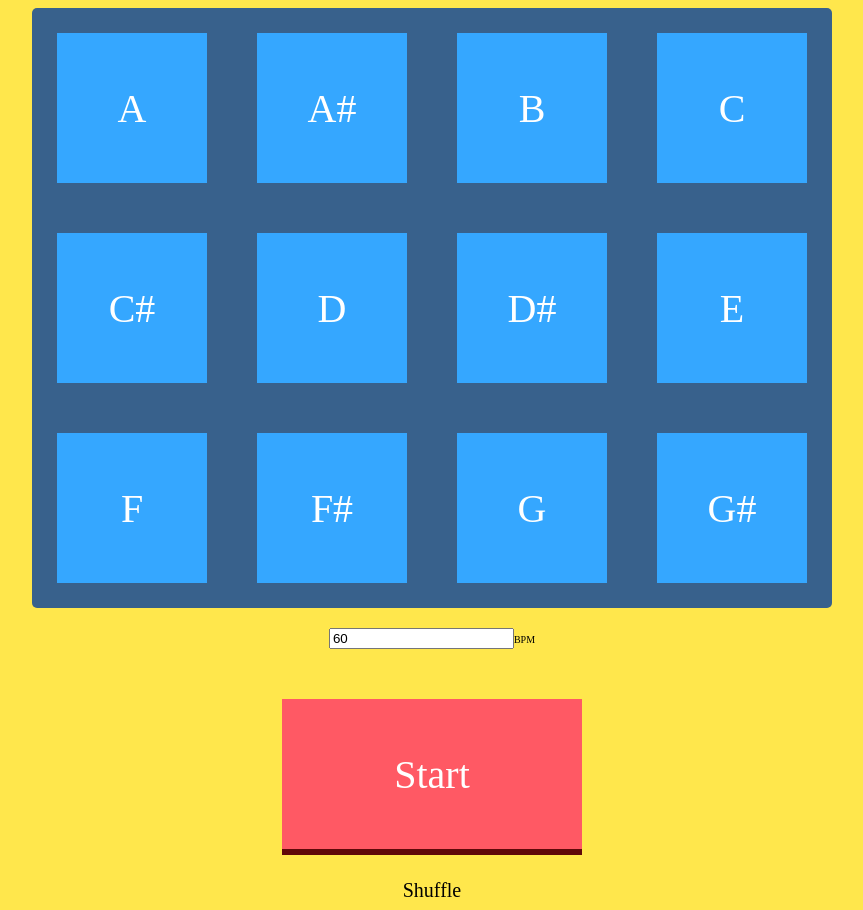
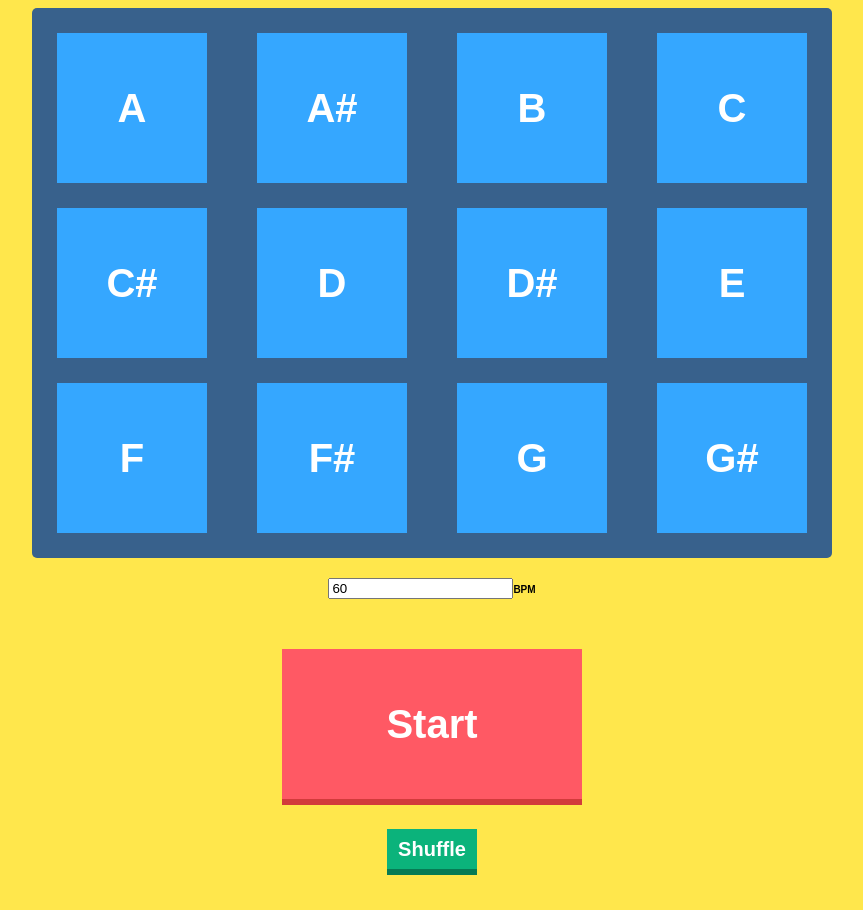
Before and after one commit to half-adder/Fret, a plain HTML site: page index.html in a window 1280 px wide. Shown: the whole page, without its empty margins (208-1071 px from the left). After the commit the page ends 877 px from the top, so only its background shows below. Drawn offline with Linux system fonts and the light colour scheme.

Commit message:
shuffle button CSS

```diff
--- a/index.html
+++ b/index.html
@@ -19,7 +19,7 @@
         Start
     </div>
 
-    <div id="shuffle-button">Shuffle</div>
+    <div id="shuffle-button" class="noselect" >Shuffle</div>
 
 
     <!-- Import JS libs -->
--- a/main.js
+++ b/main.js
@@ -1,5 +1,5 @@
 // Note names
-var noteList = "A,AS,B,C,CS,D,DS,E,F,FS,G,GS".split(',');
+var noteList = "A2,AS2,B2,C2,CS2,D2,DS2,E3,F2,FS2,G2,GS2".split(',');
 
 var IS_RUNNING = false;
 var NOTE_INDEX = 0;
@@ -42,17 +42,16 @@ function playNote(noteIndex) {
     $("#note-" + noteName).addClass("note-name-selected");
     $("#note-" + prevNoteName).removeClass("note-name-selected");
 
-    SYNTH.triggerAttackRelease(fixNoteName(noteName) + "3", "8n");
+    SYNTH.triggerAttackRelease(getFixedNoteName(noteName), "8n");
     NOTE_INDEX++;
 }
 
-function fixNoteName(noteName) {
-    console.log(noteName);
-    if (noteName.substr(noteName.length - 1) === "S") {
-        return noteName.slice(0,1) + "#";
-    } else {
-        return noteName;
-    }
+function getDisplayNoteName(noteName) {
+    return getFixedNoteName(noteName).substring(0, noteName.length - 1);
+}
+
+function getFixedNoteName(noteName) {
+    return noteName.replace("S", "#");
 }
 
 function toggleExercise() {
@@ -84,17 +83,19 @@ function stopExcercise() {
 
 function makeNote(noteName) {
     const parent = $("<div>", {id: "note-" + noteName, "class": "note-name noselect"});
-    parent.append("<p>" + fixNoteName(noteName) + "</p>");
+    parent.append("<p>" + getDisplayNoteName(noteName) + "</p>");
     return parent;
 }
 
 function makeNoteGrid(noteStrings) {
-    const noteGridElement = $("#note-grid");
+    var noteGridElement = $("#note-grid");
     noteGridElement.empty();
-    for (let i = 0; i < noteStrings.length; i++) {
-        const noteString = noteStrings[i];
-
-        noteGridElement.append(makeNote(noteString));
+    for (let col = 0; col < 4; col++) {
+        var column = $("<div>", {"class": "col"});
+        for (let row = 0; row < 3; row++) {
+            column.append(makeNote(noteStrings[row*4 + col]))
+        }
+        noteGridElement.append(column);
     }
 }
 
--- a/style.css
+++ b/style.css
@@ -32,6 +32,10 @@
 body {
     background-color: #FFE74C;
     font-size: 2.5em;
+
+    font-family: museo-sans-rounded, sans-serif;
+font-style: normal;
+font-weight: 800;
 }
 
 #start-button {
@@ -45,18 +49,18 @@ body {
     justify-content: center;
     align-items: center;
 
-    box-shadow: 0px 6px 0px 0px rgb(96, 9, 9);
+    box-shadow: 0px 6px 0px 0px rgb(210, 59, 59);
 
     background-color: #FF5964;
     color: white;
 }
 
 #start-button:hover {
-    background-color: rgb(222, 79, 89);
+    background-color: rgb(230, 79, 89);
 }
 
 #start-button:active {
-    box-shadow: 0px 3px 0px 0px rgb(96, 9, 9);
+    box-shadow: 0px 3px 0px 0px rgb(210, 59, 59);
     transform: translateY(3px);
 }
 
@@ -71,9 +75,26 @@ body {
 #shuffle-button {
     margin: 0 auto;
     margin-top: 30px;
-    width: 300px;
-    text-align: center;
+    width: 90px;
+    height: 40px;
+
+    display: flex;
+    justify-content: center;
+    align-items: center;
     font-size: .5em;
+
+    color: white;
+    background-color: rgb(11, 179, 123);
+    box-shadow: 0px 6px 0px 0px rgb(7, 123, 84);
+}
+
+#shuffle-button:hover {
+    background-color: rgb(10, 164, 113);
+}
+
+#shuffle-button:active {
+    box-shadow: 0px 3px 0px 0px rgb(7, 123, 84);
+    transform: translateY(3px);
 }
 
 .noselect {
```
